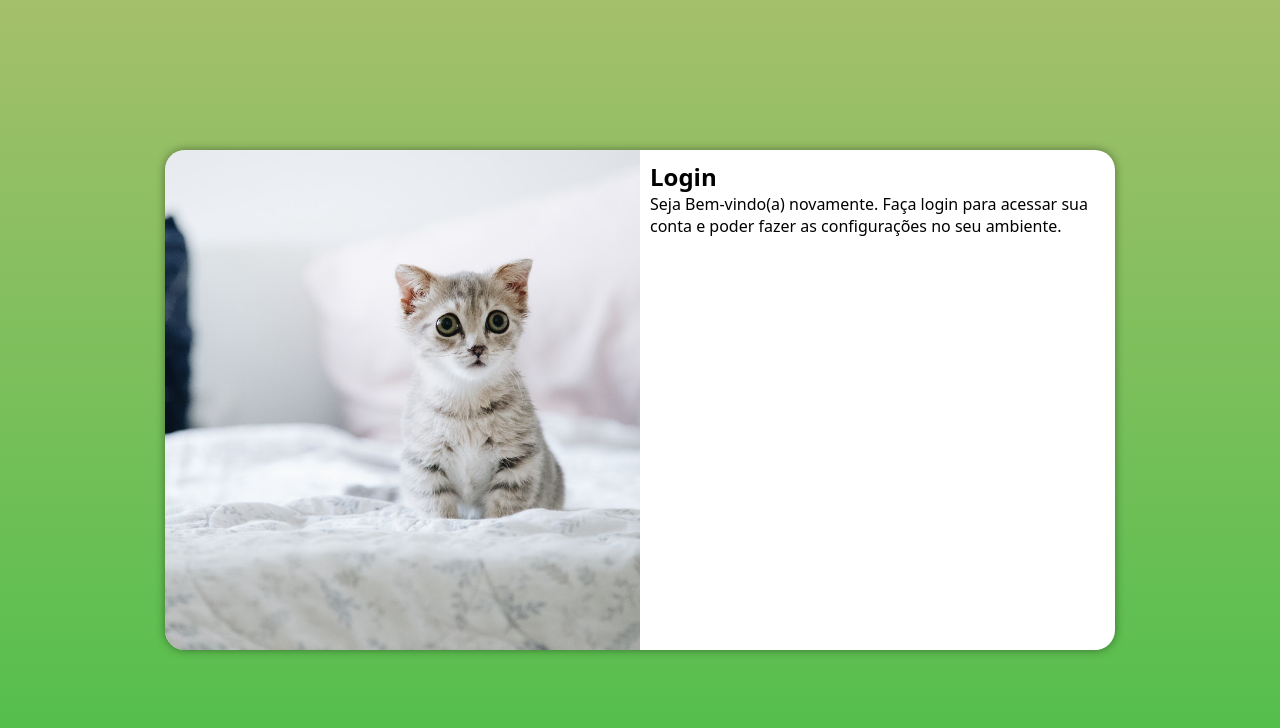
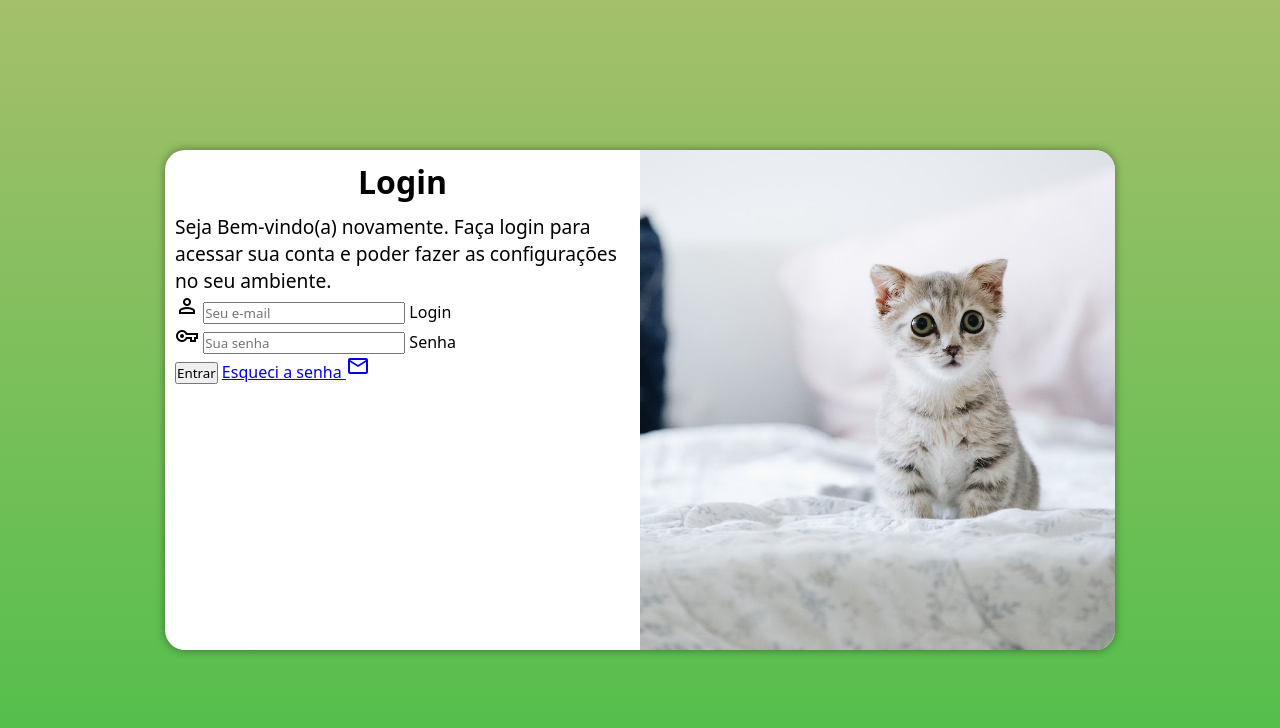
Before and after one commit to marcosviniciusjesus/projeto-login, a plain HTML site: page index.html in a window 1280 px wide. Drawn offline with nearby package versions, Linux system fonts and the light colour scheme.

Commit message:
adicionei o formulario

```diff
--- a/estilos/media-query.css
+++ b/estilos/media-query.css
@@ -37,13 +37,21 @@ GRANDES TELAS: 1201px
     }
 
     section#login > div#imagem {
-        float: left;
+        float: right;
         width: 50%;
         height: 100%;
     }
 
     section#login > div#form {
-        float: right;
+        float: left;
         width: 50%;
     }
+
+    div#form > h1 {
+        font-size: 2em;
+    }
+
+    div#form > p {
+        font-size: 1.2em;
+    }
 }
--- a/estilos/style.css
+++ b/estilos/style.css
@@ -54,3 +54,12 @@ section#login > div#form {
     display: block;
     padding: 10px;
 }
+
+div#form > h1 {
+    text-align: center;
+    margin-bottom: 10px;
+}
+
+div#form > p {
+    font-size: 0.8em;
+}
--- a/index.html
+++ b/index.html
@@ -4,6 +4,7 @@
     <meta charset="UTF-8">
     <meta name="viewport" content="width=device-width, initial-scale=1.0">
     <title>Login</title>
+    <link rel="stylesheet" href="https://fonts.googleapis.com/css2?family=Material+Symbols+Outlined:opsz,wght,FILL,GRAD@24,400,0,0" />
     <link rel="stylesheet" href="estilos/style.css">
     <link rel="stylesheet" href="estilos/media-query.css">
 </head>
@@ -17,8 +18,21 @@
             <div id="form">
                 <h1>Login</h1>
                 <p>Seja Bem-vindo(a) novamente. Faça login para acessar sua conta e poder fazer as configurações no seu ambiente.</p>
-                <form action="login.php" method="post">
-
+                <form action="login.php" method="post" autocomplete="on">
+                    <div class="campo">
+                        <span class="material-symbols-outlined">person</span>
+                        <input type="email" name="login" id="login" placeholder="Seu e-mail" autocomplete="email" required maxlength="30">
+                        <label for="login.php">Login</label>
+                    </div>
+                    <div class="campo">
+                        <span class="material-symbols-outlined">vpn_key</span>
+                        <input type="password" name="senha" id="senha" placeholder="Sua senha" autocomplete="current-password" required minlength="8" maxlength="20">
+                        <label for="senha">Senha</label>
+                    </div>
+                    <input type="submit" value="Entrar">
+                    <a href="esqueci.html">
+                        Esqueci a senha <i class="material-symbols-outlined">mail</i>
+                    </a>
                 </form>
             </div>
         </section>
```
